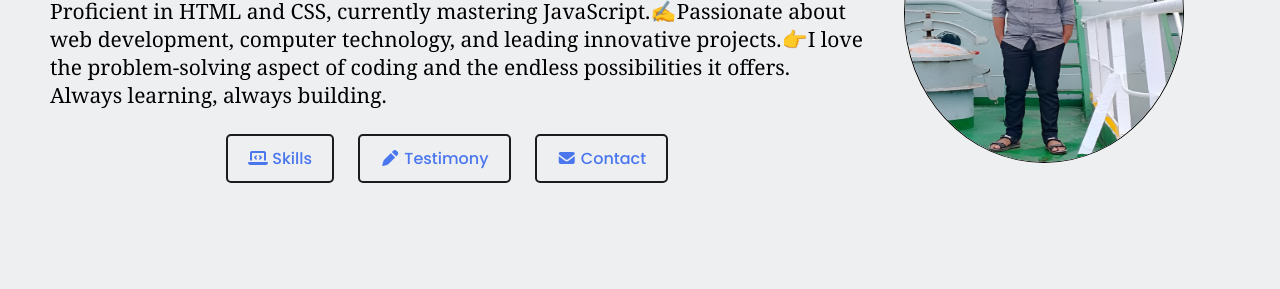
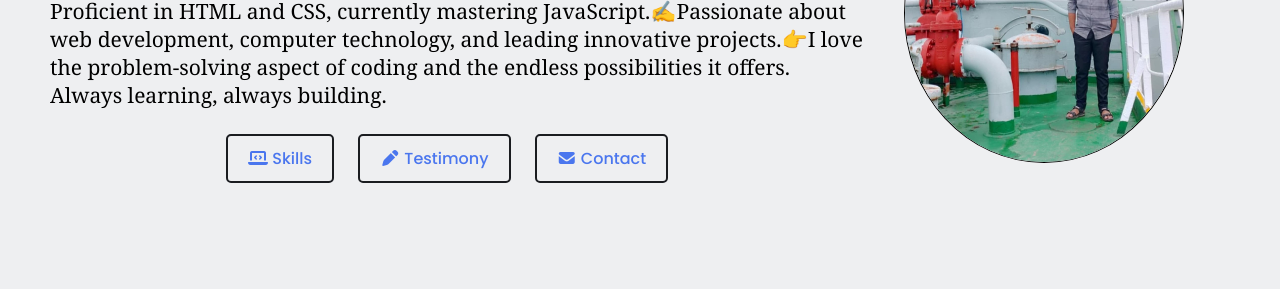
Before and after one commit to DipChy409/Portfolio-dip.dev, a plain HTML site: page index.html in a window 1280 px wide. Shown: the part 297-586 px from the top of the page. Drawn offline with Linux system fonts and the light colour scheme.

Commit message:
minor changes

```diff
--- a/index.html
+++ b/index.html
@@ -121,7 +121,7 @@
         </div>
 
         <div class="headshot">
-          <img src="images/profile.jpg" alt="My personal image" />
+          <img src="images/Profile.jpeg" alt="My personal image" />
         </div>
       </section>
 
```
Also changed, not shown: images/Profile.jpeg (added), images/profile.jpg (deleted).
